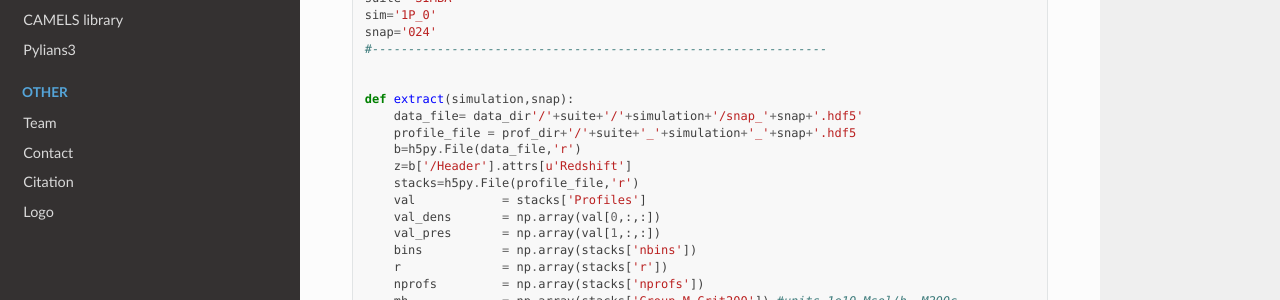
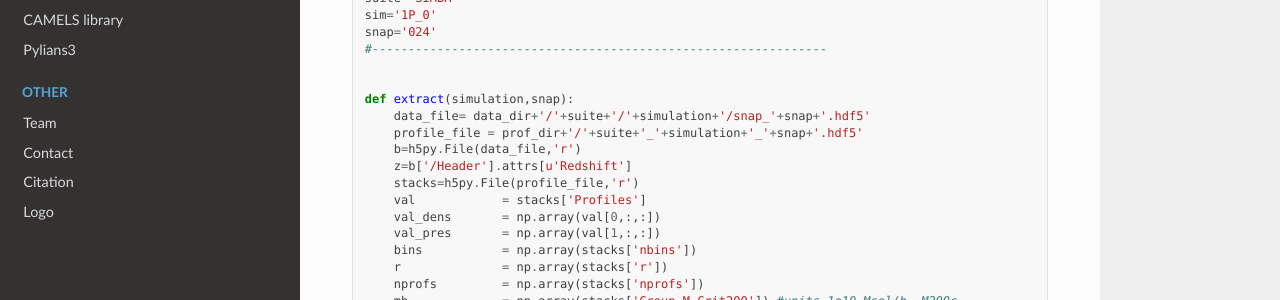
Before and after one commit to franciscovillaescusa/CAMELS, a Sphinx documentation site: the page built from docs/source/Profiles.rst, in a window 1280 px wide and 1322 px high. Shown: the part 752-1052 px from the top of the window. Built offline with Sphinx 7.4.7 and the Read the Docs theme 2.0.0, drawn with Linux system fonts in a browser that asks for light colours.

```diff
--- a/docs/source/Profiles.rst
+++ b/docs/source/Profiles.rst
@@ -30,8 +30,8 @@ Below is an example python script for extracting the profile data from the hdf5
 
 
   def extract(simulation,snap):
-      data_file= data_dir'/'+suite+'/'+simulation+'/snap_'+snap+'.hdf5'
-      profile_file = prof_dir+'/'+suite+'_'+simulation+'_'+snap+'.hdf5
+      data_file= data_dir+'/'+suite+'/'+simulation+'/snap_'+snap+'.hdf5'
+      profile_file = prof_dir+'/'+suite+'_'+simulation+'_'+snap+'.hdf5'
       b=h5py.File(data_file,'r')
       z=b['/Header'].attrs[u'Redshift']
       stacks=h5py.File(profile_file,'r')
```
